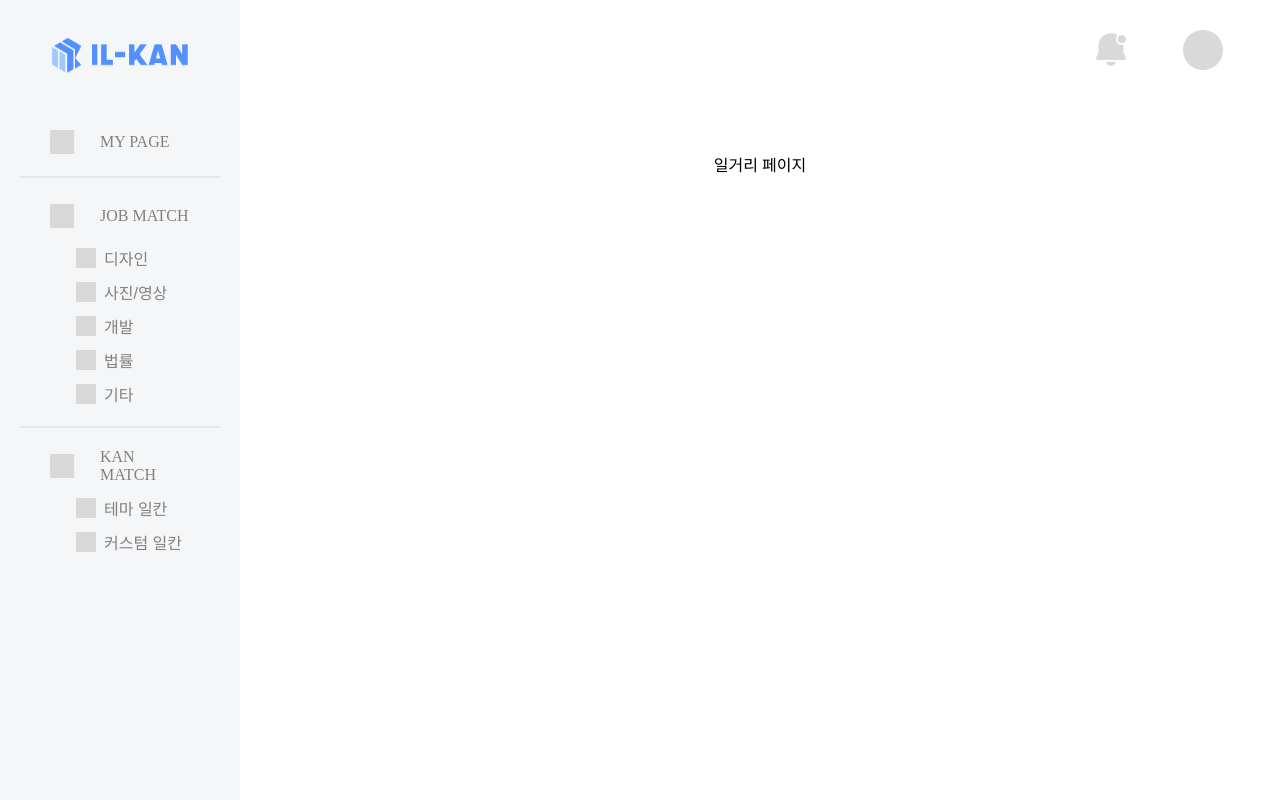
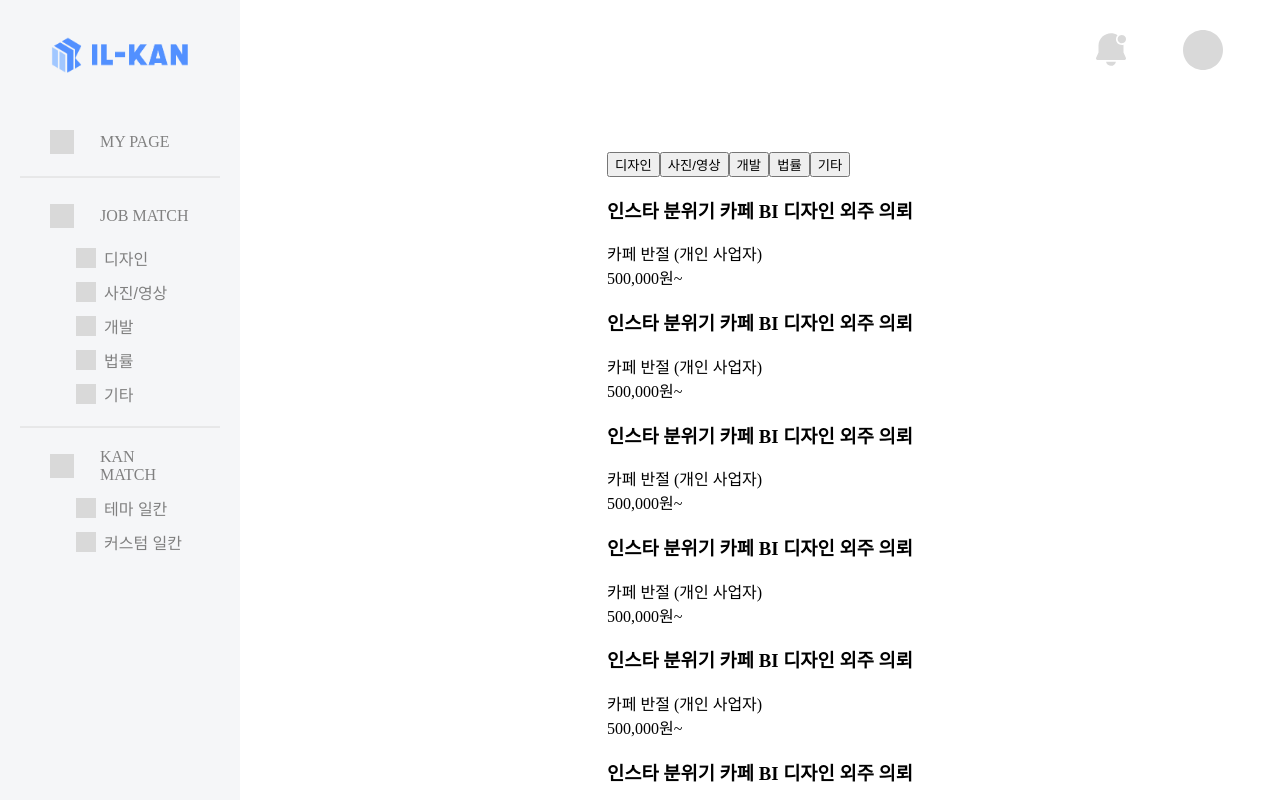
Before and after one commit to cryingdryice/ILKAN-web, a React (Vite) app: page /main/jobs in a window 1280 px wide. Shown: the top 800 px of the page. Built offline with nearby package versions, Linux system fonts and the light colour scheme; the HTML template or start-up script is replaced by a standard one.

Commit message:
feat: 기초 nav 및  일거리 리스트 구현

```diff
--- a/src/pages/main/jobsPage.tsx
+++ b/src/pages/main/jobsPage.tsx
@@ -1,3 +1,43 @@
+type WorkItem = {
+  id: number;
+  title: string;
+  writer: string;
+  price: string;
+  image?: string;
+};
+
+const MOCK_LIST: WorkItem[] = Array.from({ length: 9 }).map((_, i) => ({
+  id: i + 1,
+  title: "인스타 분위기 카페 BI 디자인 외주 의뢰",
+  writer: "카페 반절 (개인 사업자)",
+  price: "500,000원~",
+}));
+
 export default function JobsPage() {
-  return <div>일거리 페이지</div>;
+  const list = MOCK_LIST;
+  return (
+    <div>
+      <nav>
+        <button type="button">디자인</button>
+        <button type="button">사진/영상</button>
+        <button type="button">개발</button>
+        <button type="button">법률</button>
+        <button type="button">기타</button>
+      </nav>
+      <section>
+        {list.map((item) => (
+          <article key={item.id}>
+            <div>
+              <h3 title={item.title}>{item.title}</h3>
+              <div>
+                <span />
+                <span>{item.writer}</span>
+              </div>
+              <div>{item.price}</div>
+            </div>
+          </article>
+        ))}
+      </section>
+    </div>
+  );
 }
```
